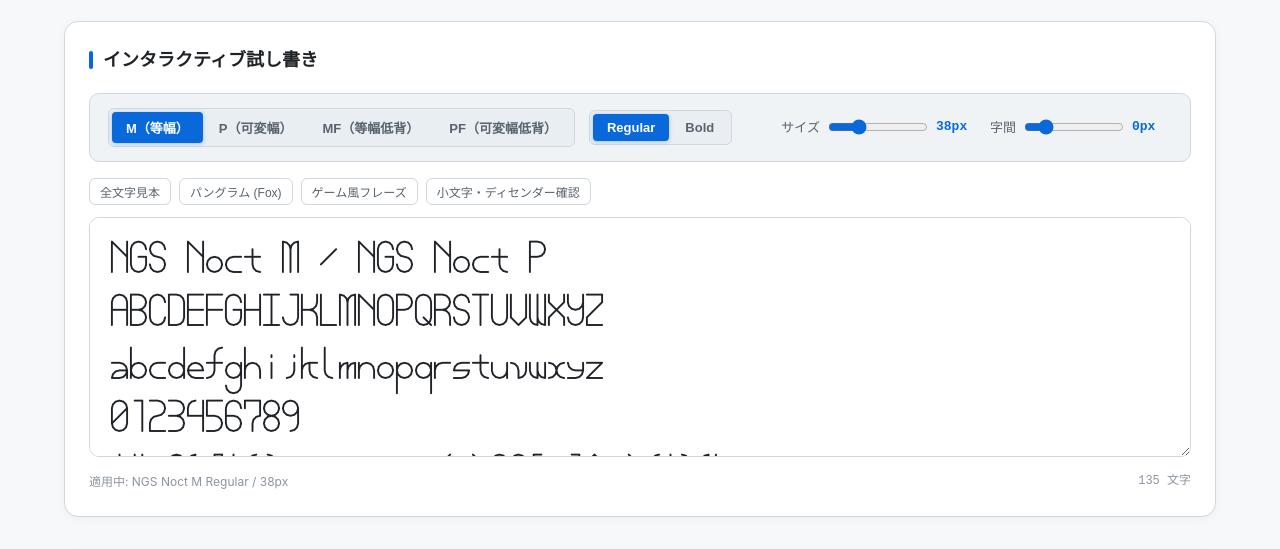
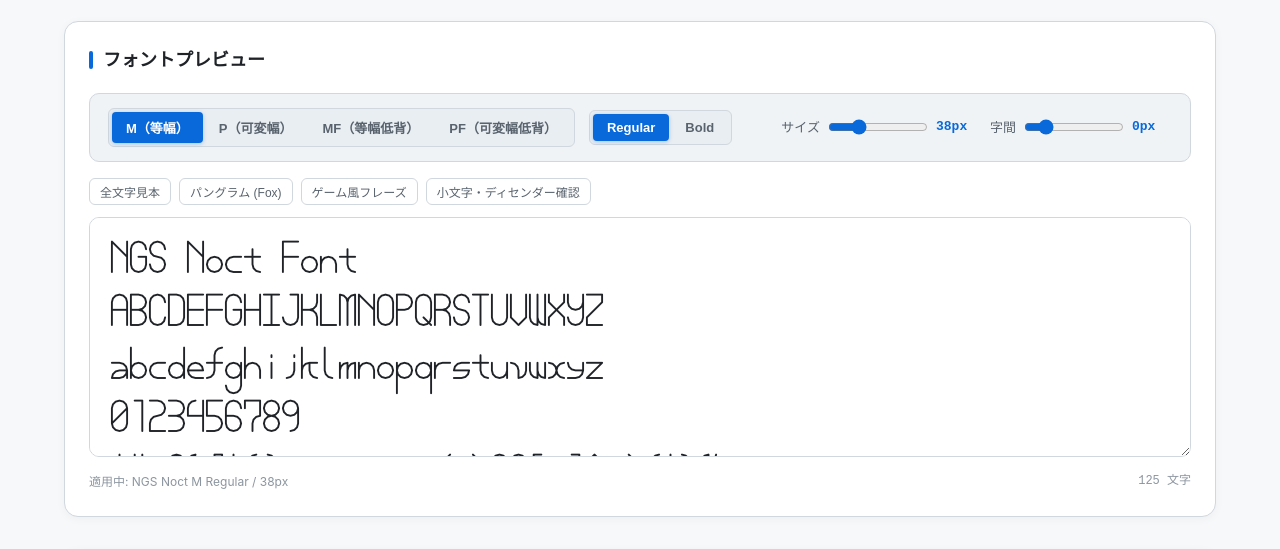
Before and after one commit to yosgspec/NGSNoctFont, a plain HTML site: page site/index.html in a window 1280 px wide. Shown: the part 225-774 px from the top of the page. Drawn offline with Linux system fonts and the light colour scheme.

Commit message:
サイト微修正

```diff
--- a/site/index.html
+++ b/site/index.html
@@ -3,7 +3,7 @@
 <head>
 	<meta charset="utf-8">
 	<meta name="viewport" content="width=device-width, initial-scale=1">
-	<title>NGS Noct Fonts - 公式見本・配布</title>
+	<title>NGS Noct Font</title>
 	<style>
 		@font-face {
 			font-family: "NGS Noct M";
@@ -577,7 +577,8 @@
 	<main>
 		<!-- 試し書きセクション -->
 		<section class="panel" aria-labelledby="tester-title">
-			<h2 class="panel-title" id="tester-title">インタラクティブ試し書き</h2>
+			<h2 class="panel-title" id="tester-title">フォントプレビュー
+			</h2>
 
 			<div class="toolbar">
 				<!-- 書体選択 -->
@@ -614,14 +615,14 @@
 
 			<!-- プリセットテキスト -->
 			<div class="preset-tags">
-				<button type="button" class="preset-btn" data-text="NGS Noct M / NGS Noct P&#10;ABCDEFGHIJKLMNOPQRSTUVWXYZ&#10;abcdefghijklmnopqrstuvwxyz&#10;0123456789&#10;!&quot;#$%&amp;'()*+,-./:;&lt;=&gt;?@[\]^_`{|}~&#10;£¥©®–—‘’“”…€™">全文字見本</button>
+				<button type="button" class="preset-btn" data-text="NGS Noct Font&#10;ABCDEFGHIJKLMNOPQRSTUVWXYZ&#10;abcdefghijklmnopqrstuvwxyz&#10;0123456789&#10;!&quot;#$%&amp;'()*+,-./:;&lt;=&gt;?@[\]^_`{|}~&#10;£¥©®–—‘’“”…€™">全文字見本</button>
 				<button type="button" class="preset-btn" data-text="THE QUICK BROWN FOX JUMPS OVER THE LAZY DOG.&#10;the quick brown fox jumps over the lazy dog.">パングラム (Fox)</button>
 				<button type="button" class="preset-btn" data-text="CENTRAL CITY - AELIO REGION&#10;NOCT SERIES BUILD PARTS&#10;CREATIVE SPACE DESIGN [PROJECT: NOCT]">ゲーム風フレーズ</button>
 				<button type="button" class="preset-btn" data-text="abcdefghijklmnopqrstuvwxyz&#10;gpq | gpq | gpq">小文字・ディセンダー確認</button>
 			</div>
 
 			<div class="tester-box">
-				<textarea id="tester-input" class="tester-textarea" spellcheck="false">NGS Noct M / NGS Noct P
+				<textarea id="tester-input" class="tester-textarea" spellcheck="false">NGS Noct Font
 ABCDEFGHIJKLMNOPQRSTUVWXYZ
 abcdefghijklmnopqrstuvwxyz
 0123456789
```
